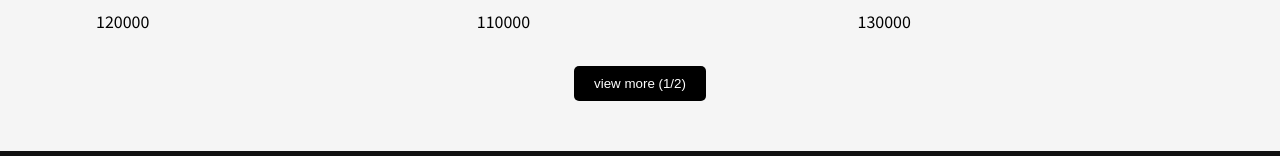
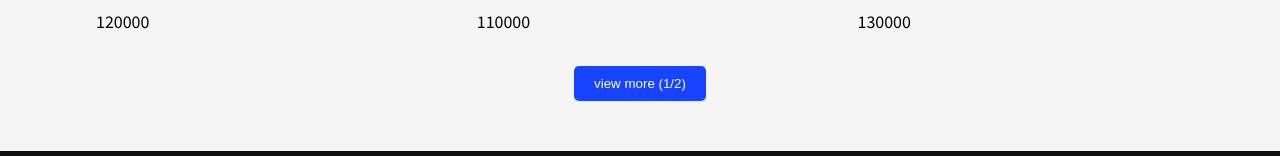
Before and after one commit to tjghwns93/shoeshop, a React (Create React App) app: page / in a window 1280 px wide. Shown: the part 1734-1890 px from the top of the page. Built offline with nearby package versions, Linux system fonts and the light colour scheme.

Commit message:
shoeshop

```diff
--- a/src/App.css
+++ b/src/App.css
@@ -179,14 +179,14 @@ nav .container ul .nav-cart::after {
   padding: 10px 20px;
   border: none;
   border-radius: 5px;
-  background-color: #000;
+  background-color: rgb(24, 67, 255);
   color: #fff;
   cursor: pointer;
 }
 .shoes-wrap .container {
   display: flex;
   flex-wrap: wrap;
-  gap: 5%;
+  gap: 70px 5%;
 }
 .shoes-wrap .container .shoes-item {
   display: flex;
--- a/src/App.scss
+++ b/src/App.scss
@@ -209,7 +209,7 @@ nav {
         padding: 10px 20px;
         border: none;
         border-radius: 5px;
-        background-color: #000;
+        background-color: rgb(24, 67, 255);
         color: #fff;
         cursor: pointer;
     }
@@ -217,7 +217,7 @@ nav {
     .container {
         display: flex;
         flex-wrap: wrap;
-        gap: 5%;
+        gap: 70px 5%;
 
         .shoes-item {
             display: flex;
```
Also changed, not shown: 1 other file (tests, documents, lock files or other folders).
